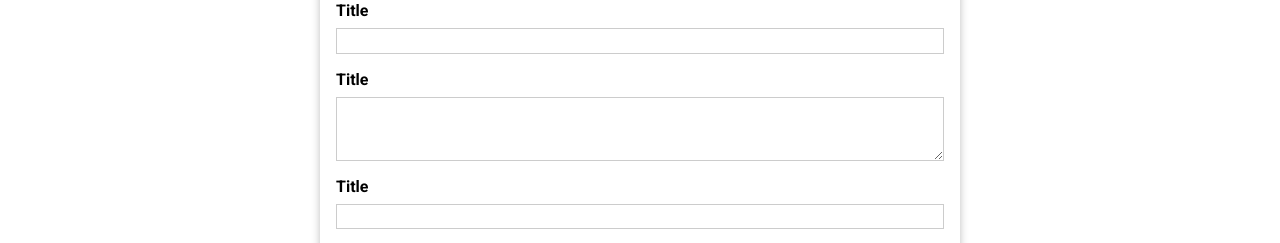
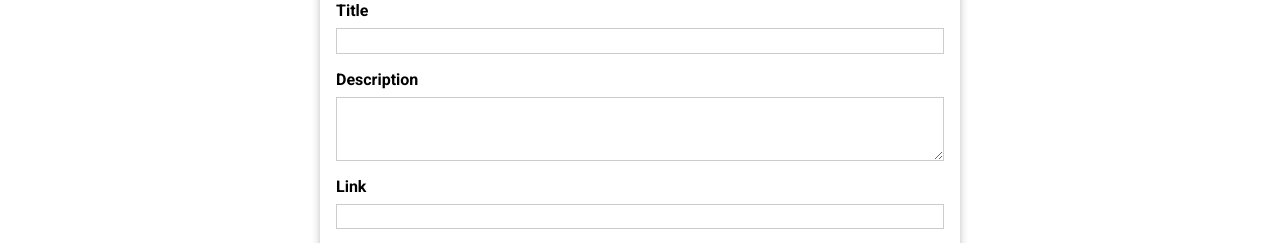
Before and after one commit to mbmayobre/Project-Learning-Resources, a Vue app in the folder prj-cmp-01-starting-setup/: page / in a window 1280 px wide. Both pictures are taken after a click on the button "Add Resource". Shown: the part 248-491 px from the top of the page. Built offline with nearby package versions, Linux system fonts and the light colour scheme.

Commit message:
completed basic function of AddResource.vue

```diff
--- a/prj-cmp-01-starting-setup/src/components/learning-resources/AddResource.vue
+++ b/prj-cmp-01-starting-setup/src/components/learning-resources/AddResource.vue
@@ -1,17 +1,17 @@
 <template>
     <base-card>
-        <form>
+        <form @submit.prevent="submitData">
             <div class="form-control">
                 <label for="title">Title</label>
-                <input id="title" name="title" type="text" />
+                <input id="title" name="title" type="text" ref="titleInput" />
             </div>
             <div class="form-control">
-                <label for="title">Title</label>
-                <textarea id="description" name="description" rows="3"></textarea>
+                <label for="description">Description</label>
+                <textarea id="description" name="description" rows="3" ref="descInput"></textarea>
             </div>
             <div class="form-control">
-                <label for="link">Title</label>
-                <input id="link" name="link" type="url" />
+                <label for="link">Link</label>
+                <input id="link" name="link" type="url" ref="linkInput" />
             </div>
             <div>
                 <base-button type="submit">Add Resource</base-button>
@@ -22,8 +22,15 @@
 
 <script>
 export default {
+    inject: ['addResource'],
     methods: {
+        submitData() {
+            const enteredTitle = this.$refs.titleInput.value;
+            const enteredDescription = this.$refs.descInput.value;
+            const enteredUrl = this.$refs.linkInput.value;
 
+            this.addResource(enteredTitle, enteredDescription, enteredUrl);
+        }
     }
 }
 </script>
--- a/prj-cmp-01-starting-setup/src/components/learning-resources/TheResources.vue
+++ b/prj-cmp-01-starting-setup/src/components/learning-resources/TheResources.vue
@@ -12,8 +12,9 @@
       >Add Resource</base-button
     >
   </base-card>
-  <!-- this creates a "dynamic" component -->
-  <component :is="selectedTab"></component>
+  <keep-alive>
+    <component :is="selectedTab"></component>
+  </keep-alive>
 </template>
 
 <script>
@@ -47,6 +48,7 @@ export default {
   provide() {
     return {
       resources: this.storedResources,
+      addResource: this.addResource,
     };
   },
   computed: {
@@ -61,6 +63,16 @@ export default {
     setSelectedTab(tab) {
       this.selectedTab = tab;
     },
+    addResource(title, description, url) {
+      const newResource = {
+        id: new Date().toISOString(),
+        title: title,
+        description: description,
+        link: url,
+      };
+      this.storedResources.unshift(newResource);
+      this.selectedTab = 'stored-resources';
+    },
   },
 };
 </script>
```
